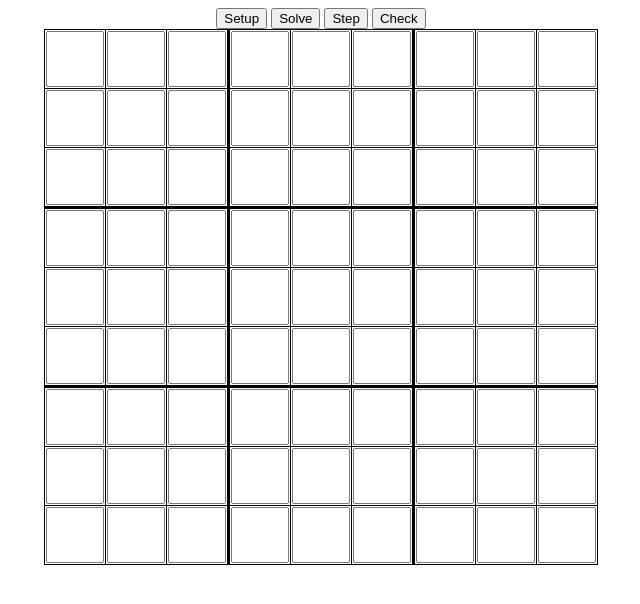
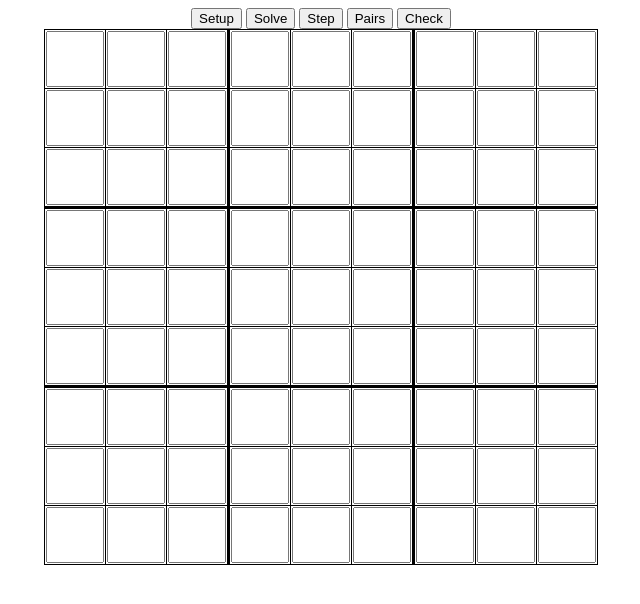
Before and after one commit to TheDarkThatBarks/SudokuSolver, a website built with Vite: page index.html in a window 1280 px wide. Shown: the whole page, without its empty margins (319-959 px from the left). Built offline with nearby package versions, Linux system fonts and the light colour scheme.

Commit message:
Update index.html

```diff
--- a/index.html
+++ b/index.html
@@ -13,7 +13,7 @@
         <button onclick="setup()">Setup</button>
         <button onclick="solve()">Solve</button>
         <button onclick="step()">Step</button>
-        <!--<button onclick="pairs()">Pairs</button>-->
+        <button onclick="pairs()">Pairs</button>
         <button onclick="check()">Check</button>
     </div>
     <table id="inputs"></table>
```
